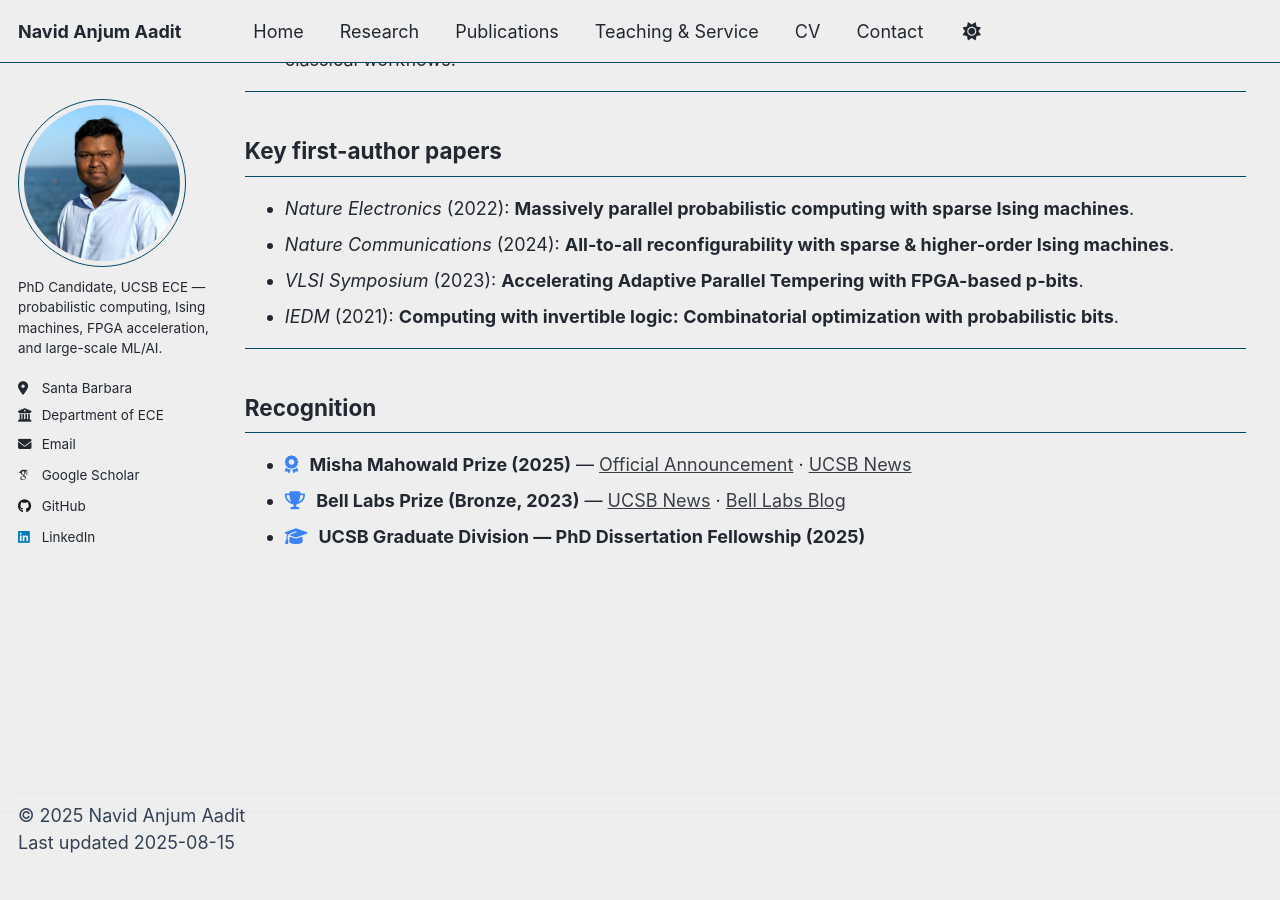
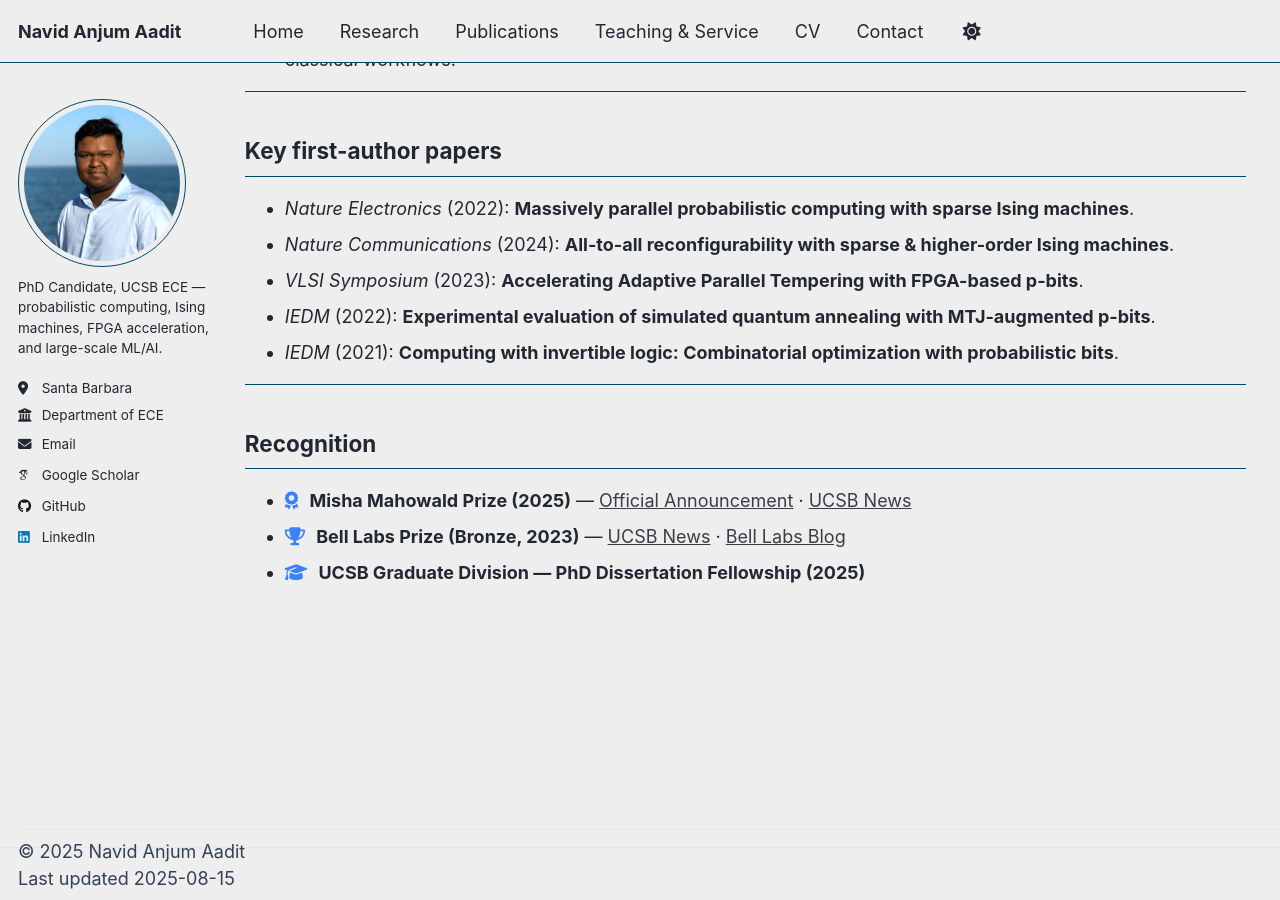
Before and after one commit to navidaadit/navidaadit.github.io, a Jekyll site: the page built from _pages/about.md, in a window 1280 px wide and 900 px high, scrolled down 1220 px. Built offline with Jekyll 4.4.1, drawn with Linux system fonts in a browser that asks for light colours; some web fonts are replaced; before the commit the page ends 2084 px from its top, so only the background shows below that.

Commit message:
Update about.md

```diff
--- a/_pages/about.md
+++ b/_pages/about.md
@@ -40,6 +40,7 @@ My recent work scales p-computers across **multi-FPGA systems** with delay-toler
 - *Nature Electronics* (2022): **Massively parallel probabilistic computing with sparse Ising machines**.
 - *Nature Communications* (2024): **All-to-all reconfigurability with sparse & higher-order Ising machines**.
 - *VLSI Symposium* (2023): **Accelerating Adaptive Parallel Tempering with FPGA-based p-bits**.
+- *IEDM* (2022): **Experimental evaluation of simulated quantum annealing with MTJ-augmented p-bits**.
 - *IEDM* (2021): **Computing with invertible logic: Combinatorial optimization with probabilistic bits**.
 
 ---
```
